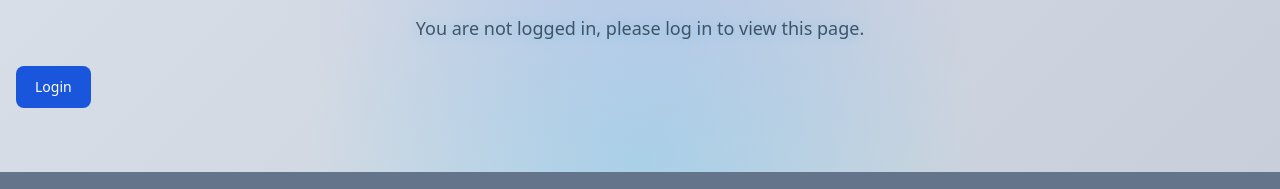
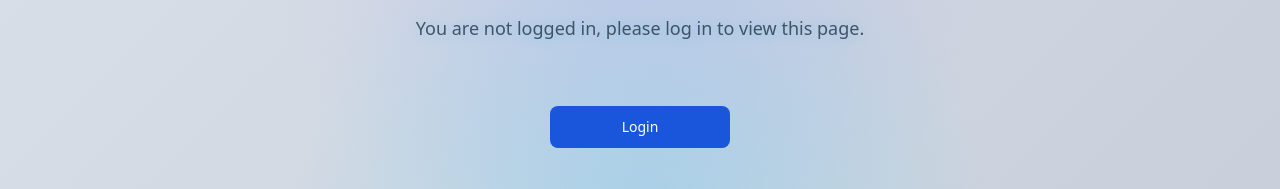
Before and after one commit to yafitb11/full_stack_project, a React (Vite) app in the folder front/: page /create-product in a window 1280 px wide. Shown: the part 182-371 px from the top of the page. Built offline with nearby package versions, Linux system fonts and the light colour scheme; no server answers.

Commit message:
login css

```diff
--- a/front/src/components/PleaseLogin.tsx
+++ b/front/src/components/PleaseLogin.tsx
@@ -20,7 +20,7 @@ const PleaseLogin = ({ from }: PleaseLoginProps) => {
                     You are not logged in, please log in to view this page.
                 </p>
                 <Link to="/signin" state={{ from: redirectTo }}>
-                    <Button color="blue">Login</Button>
+                    <Button color="blue" className="m-auto w-[180px] mt-16 dark:!bg-slate-800 dark:text-slate-200 dark:!border-white ">Login</Button>
                 </Link>
             </div>
         </div>
```
